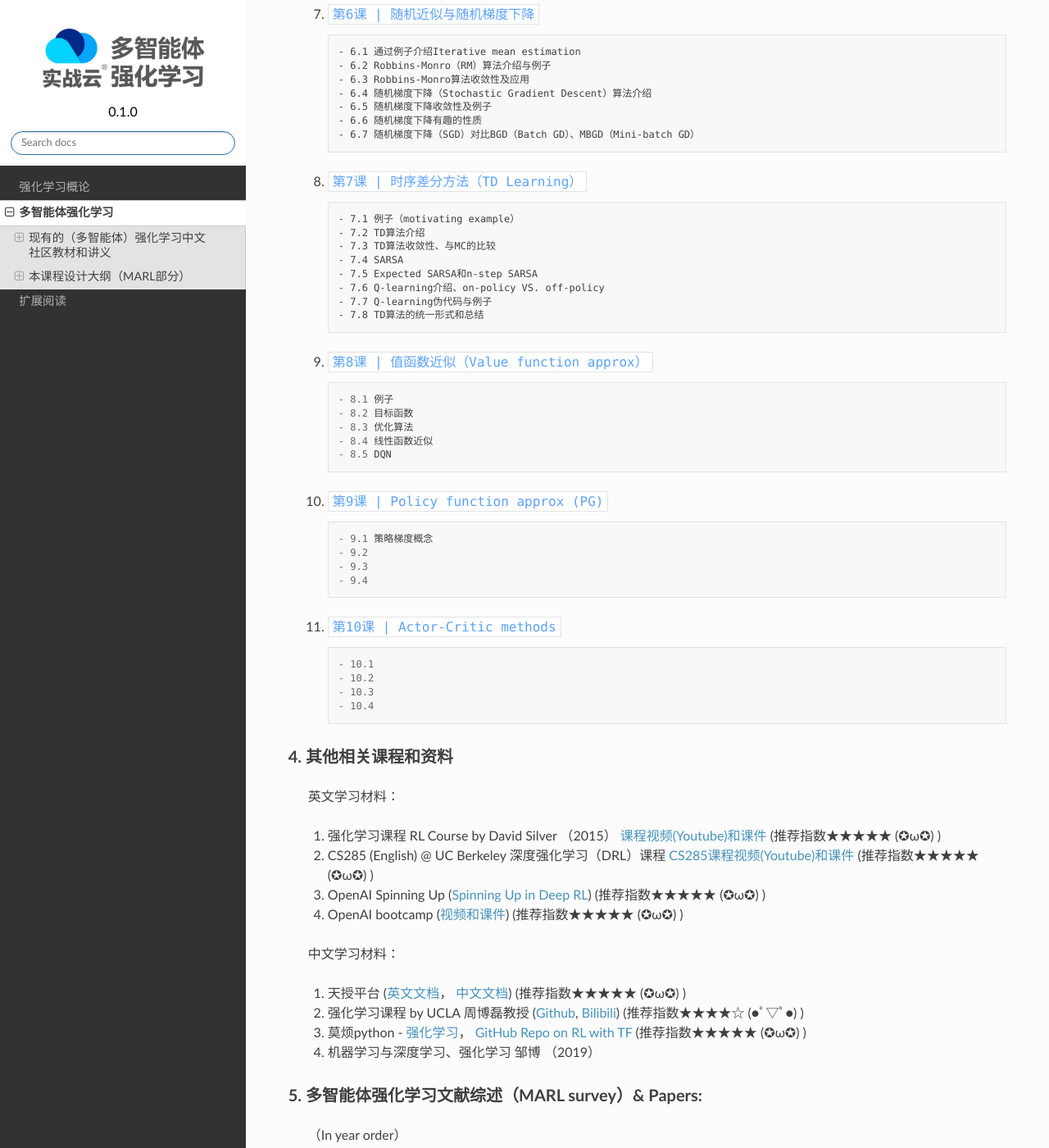
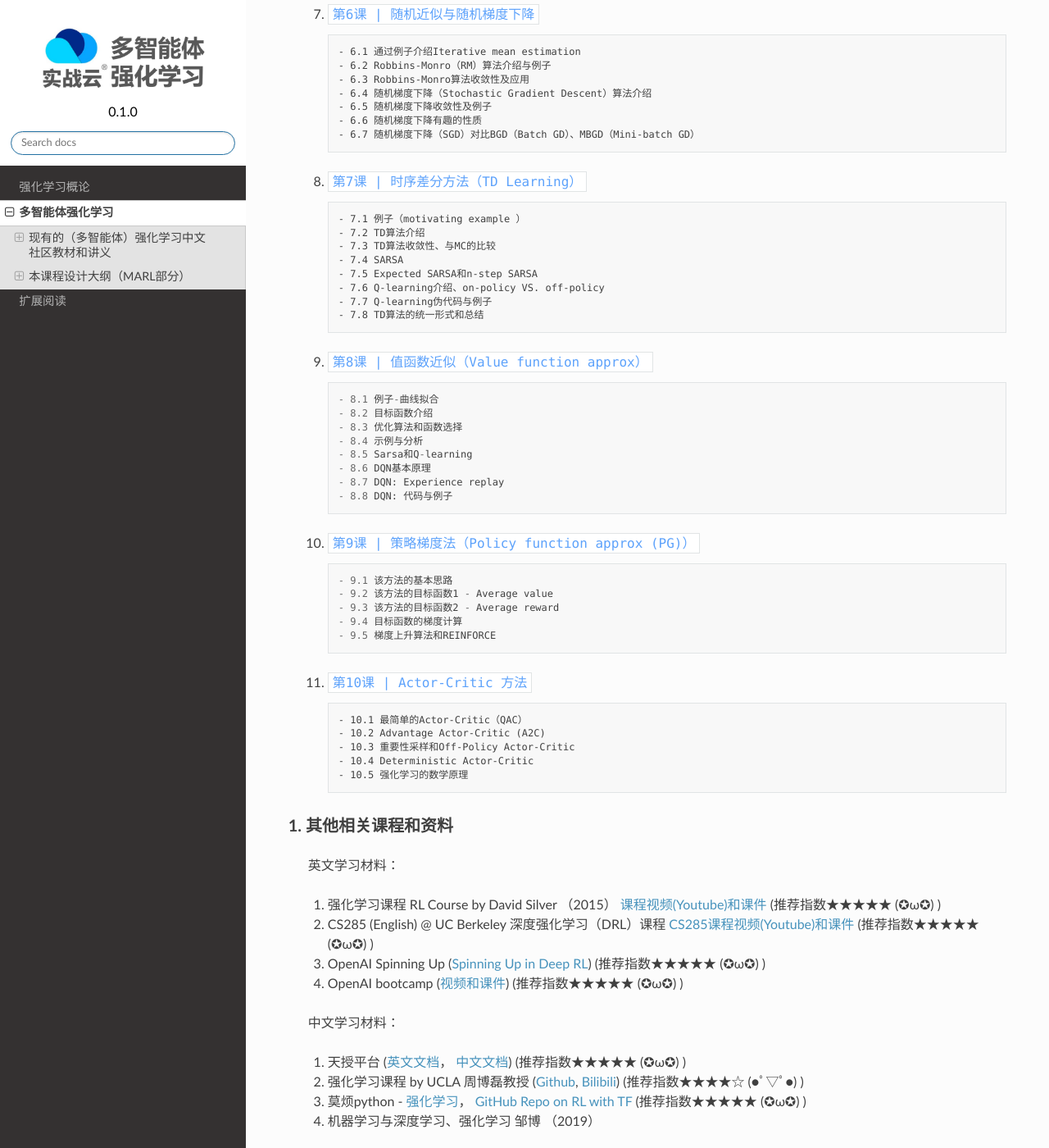
Before and after one commit to subaruclover/MARL_AI_outline, a Sphinx documentation site: the page built from docs/source/intro.rst, in a window 1280 px wide and 1400 px high, scrolled down 4744 px. Shown: the whole window at 82% size. Built offline with Sphinx 7.4.7 and the Read the Docs theme 2.0.0, drawn with Linux system fonts in a browser that asks for light colours; formulas are drawn with MathJax 3; pages that are not in the unit, such as notebooks, are missing from menus; a script that is not in the unit is left out.

Commit message:
update course outline info

```diff
--- a/docs/source/intro.rst
+++ b/docs/source/intro.rst
@@ -217,7 +217,7 @@
 
     #. ``第7课 | 时序差分方法（TD Learning）`` ::
 
-        - 7.1 例子（motivating example）
+        - 7.1 例子（motivating example ）
         - 7.2 TD算法介绍
         - 7.3 TD算法收敛性、与MC的比较
         - 7.4 SARSA
@@ -228,29 +228,34 @@
 
     #. ``第8课 | 值函数近似（Value function approx）`` ::
 
-        - 8.1 例子
-        - 8.2 目标函数
-        - 8.3 优化算法
-        - 8.4 线性函数近似
-        - 8.5 DQN
+        - 8.1 例子-曲线拟合
+        - 8.2 目标函数介绍
+        - 8.3 优化算法和函数选择
+        - 8.4 示例与分析
+        - 8.5 Sarsa和Q-learning
+        - 8.6 DQN基本原理
+        - 8.7 DQN: Experience replay
+        - 8.8 DQN: 代码与例子
 
-    #. ``第9课 | Policy function approx (PG)`` ::
+    #. ``第9课 | 策略梯度法（Policy function approx (PG)）`` ::
 
-        - 9.1 策略梯度概念
-        - 9.2
-        - 9.3
-        - 9.4
+        - 9.1 该方法的基本思路
+        - 9.2 该方法的目标函数1 - Average value
+        - 9.3 该方法的目标函数2 - Average reward
+        - 9.4 目标函数的梯度计算
+        - 9.5 梯度上升算法和REINFORCE
 
-    #. ``第10课 | Actor-Critic methods`` ::
+    #. ``第10课 | Actor-Critic 方法`` ::
 
-        - 10.1
-        - 10.2
-        - 10.3
-        - 10.4
+        - 10.1 最简单的Actor-Critic（QAC）
+        - 10.2 Advantage Actor-Critic (A2C)
+        - 10.3 重要性采样和Off-Policy Actor-Critic
+        - 10.4 Deterministic Actor-Critic
+        - 10.5 强化学习的数学原理
 
 .. _marl_material4:
 
-4. 其他相关课程和资料
+1. 其他相关课程和资料
 ^^^^^^^^^^^^^^^^^^^^^^^^
 
     英文学习材料：
```
